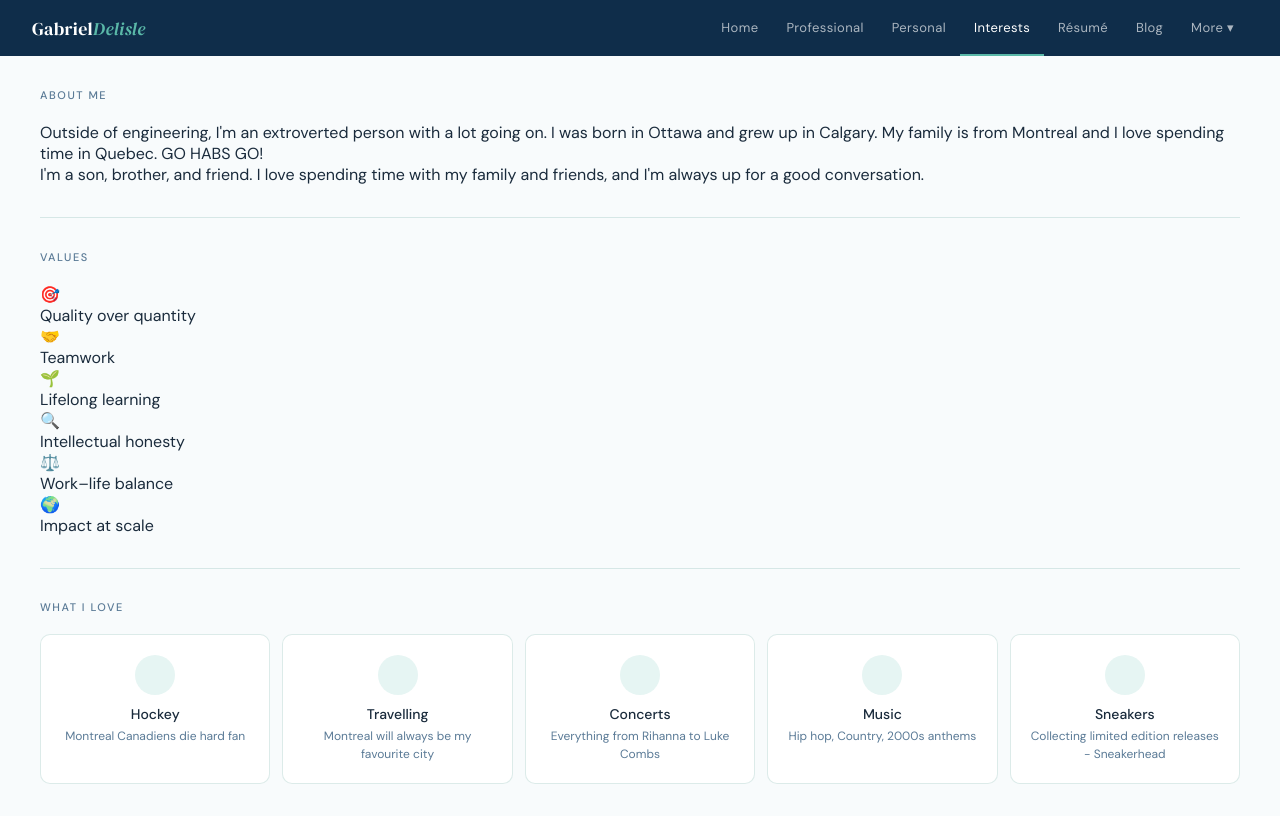
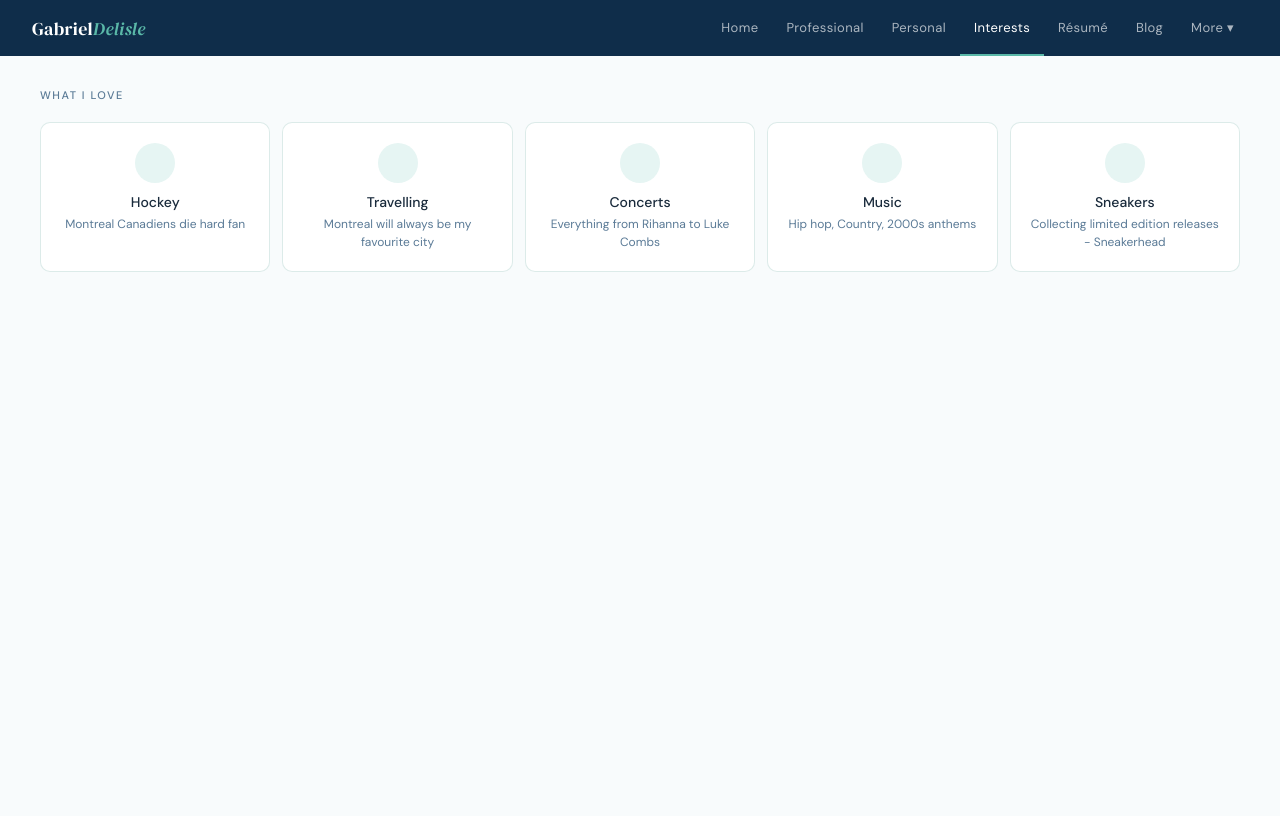
Before and after one commit to Gabedel033004/Gabedel033004.github.io, a Next.js app: page /interests in a window 1280 px wide. Built offline with nearby package versions, Linux system fonts and the light colour scheme; some icons are missing.

Commit message:
Refactor Interests component and remove values
Removed values section and updated component structure.

```diff
--- a/src/app/interests/page.tsx
+++ b/src/app/interests/page.tsx
@@ -1,54 +1,17 @@
 import styles from './page.module.css';
-import Image from "next/image";
-import photo from "./Canadiens.jpg";
 
-const values = [
-  { icon: '🎯', label: 'Quality over quantity' },
-  { icon: '🤝', label: 'Teamwork' },
-  { icon: '🌱', label: 'Lifelong learning' },
-  { icon: '🔍', label: 'Intellectual honesty' },
-  { icon: '⚖️', label: 'Work–life balance' },
-  { icon: '🌍', label: 'Impact at scale' },
+const interests = [
+  { icon: 'ti-ice-skating',        title: 'Hockey',    desc: 'Montreal Canadiens die hard fan' },
+  { icon: 'ti-mountain',            title: 'Travelling',   desc: 'Montreal will always be my favourite city' },
+  { icon: 'ti-microphone',title: 'Concerts',  desc: 'Everything from Rihanna to Luke Combs' },
+  { icon: 'ti-music',           title: 'Music',     desc: 'Hip hop, Country, 2000s anthems' },
+  { icon: 'ti-shoe',        title: 'Sneakers',   desc: 'Collecting limited edition releases - Sneakerhead' },
+  // Add more interests here — copy the object pattern above
 ];
 
-const interests = [
-  { icon: 'ti-hockey-stick', title: 'Hockey',    desc: 'Montreal Canadiens die hard fan' },
-  { icon: 'ti-mountain',     title: 'Travelling', desc: 'Montreal will always be my favourite city' },
-  { icon: 'ti-microphone',   title: 'Concerts',   desc: 'Everything from Rihanna to Luke Combs' },
-  { icon: 'ti-music',        title: 'Music',      desc: 'Hip hop, Country, 2000s anthems' },
-  { icon: 'ti-shoe',         title: 'Sneakers',   desc: 'Collecting limited edition releases - Sneakerhead' },
-];
-
-export default function Personal() {
+export default function Interests() {
   return (
     <div className="fade-in">
-      <div className="section">
-        <div className="section-title">About me</div>
-        <p className={styles.bio}>
-          Outside of engineering, I&apos;m an extroverted person with a lot going on. I was born in Ottawa and grew up in Calgary.
-          My family is from Montreal and I love spending time in Quebec. GO HABS GO!
-        </p>
-        <p className={styles.bio}>
-          I&apos;m a son, brother, and friend. I love spending time with my family and friends, and I&apos;m always up for a good conversation.
-        </p>
-      </div>
-
-      <div className="divider" />
-
-      <div className="section">
-        <div className="section-title">Values</div>
-        <div className={styles.valuesList}>
-          {values.map(v => (
-            <div key={v.label} className={styles.valueChip}>
-              <div className={styles.vi}>{v.icon}</div>
-              <p>{v.label}</p>
-            </div>
-          ))}
-        </div>
-      </div>
-
-      <div className="divider" />
-
       <div className="section">
         <div className="section-title">What I love</div>
         <div className={styles.grid}>
```
